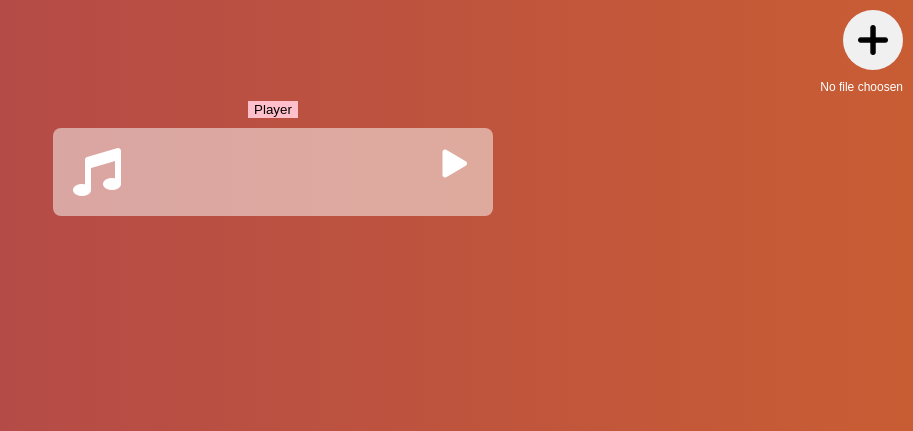
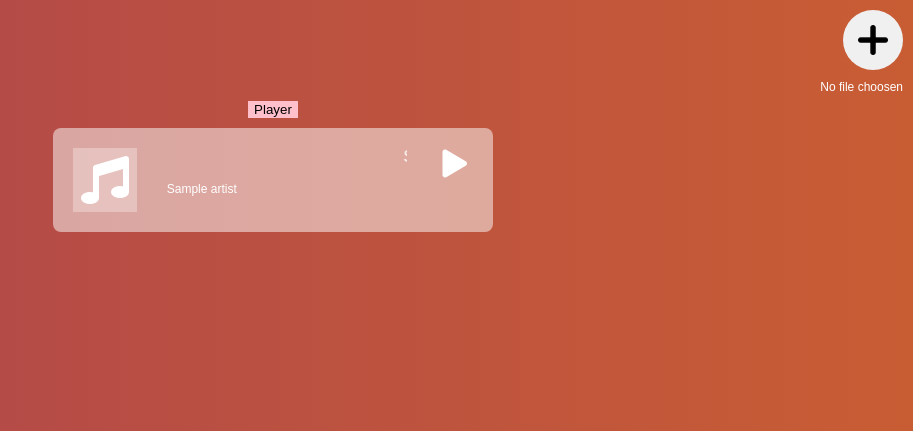
Before and after one commit to edilsongudo/flaskmusic, a Flask app: template flaskmusic/templates/home.html in a window 1280 px wide. Shown: the top 431 px of the page, without its empty margins (367-1280 px from the left). Run offline with Flask 2, Linux system fonts and the light colour scheme; tables that the repository leaves empty hold one stand-in row (values such as "Sample post"); the template is opened without the code that fills it: values that come from a table or form of the project are taken from there, most other values are stand-ins (such as "Sample title", 1, 10 or a date in 2020).

Commit message:
Visual Changes

```diff
--- a/flaskmusic/static/home.css
+++ b/flaskmusic/static/home.css
@@ -48,7 +48,7 @@ i {
 
 .music-info {
     position: relative;
-    max-width: 50%;
+    width: 60%;
 }
 
 @media (max-width: 440px) {
@@ -139,7 +139,6 @@ width: 100%;
 
 .navigation2 {
 border-radius: 8px;
-background: rgba(255, 255, 255, 0.3);
 padding: 20px;
 }
 
--- a/flaskmusic/static/script.js
+++ b/flaskmusic/static/script.js
@@ -7,6 +7,7 @@ const audio = document.getElementById('audio');
 const progress = document.getElementById('progress');
 const progressContainer = document.getElementById('progress-container');
 const title = document.getElementById('title');
+const artist = document.getElementById('artist')
 const cover = document.getElementById('cover');
 
 // Keep track of song
@@ -24,6 +25,12 @@ function loadSong(song) {
     var song_title = obj['title']
   } else {
     var song_title = song
+  }
+
+  if (obj['artist'] != null) {
+    artist.innerText = obj['artist']
+  } else {
+    artist.innerText = 'Unknown Artist'
   }
 
   if (song_title.length > 25 ) {
--- a/flaskmusic/templates/home.html
+++ b/flaskmusic/templates/home.html
@@ -43,16 +43,22 @@
               <span class="{{ song.filename }}" style="display: none;"></span>
 
 
-                <div class="img-container" id="{{ song.filename }}">
+                <div class="img-container" id="{{ song.filename }}" style="background-color: rgba(255, 255, 255, 0.3); padding: 8px;">
                     <i class="fas fa-music" id="small"></i>
                 </div>
 
-                <div class="music-info" id="{{ song.filename }}">
+                <div class="music-info" id="{{ song.filename }}" style="text-align: left;">
 
                     {% if song.title is not none %}
                         <marquee>{{ song.title }}</marquee>
                     {% else %}
                         <marquee>{{ song.filename }}</marquee>
+                    {% endif %}
+
+                    {% if song.artist is not none %}
+                        <p style="font-size: 12px;">{{ song.artist }}</p>
+                    {% else %}
+                        <p style="font-size: 12px;">Unknown Artist</p>
                     {% endif %}
 
                 </div>
@@ -81,12 +87,13 @@
 
             <div class="music-container2" id="music-container2">
 
-              <div class="img-container">
+              <div class="img-container" style="background-color: rgba(255,255,255, 0.3); padding: 20px;">
                 <i id="player-fas-fa-music" class="fas fa-music"></i>
               </div>
 
               <div class="music-info2">
                 <h4 id="title"></h4>
+                <p style="font-size: 12px;" id="artist"></p>
                 <div class="progress-container" id="progress-container">
                   <div class="progress" id="progress"></div>
                 </div>
```
